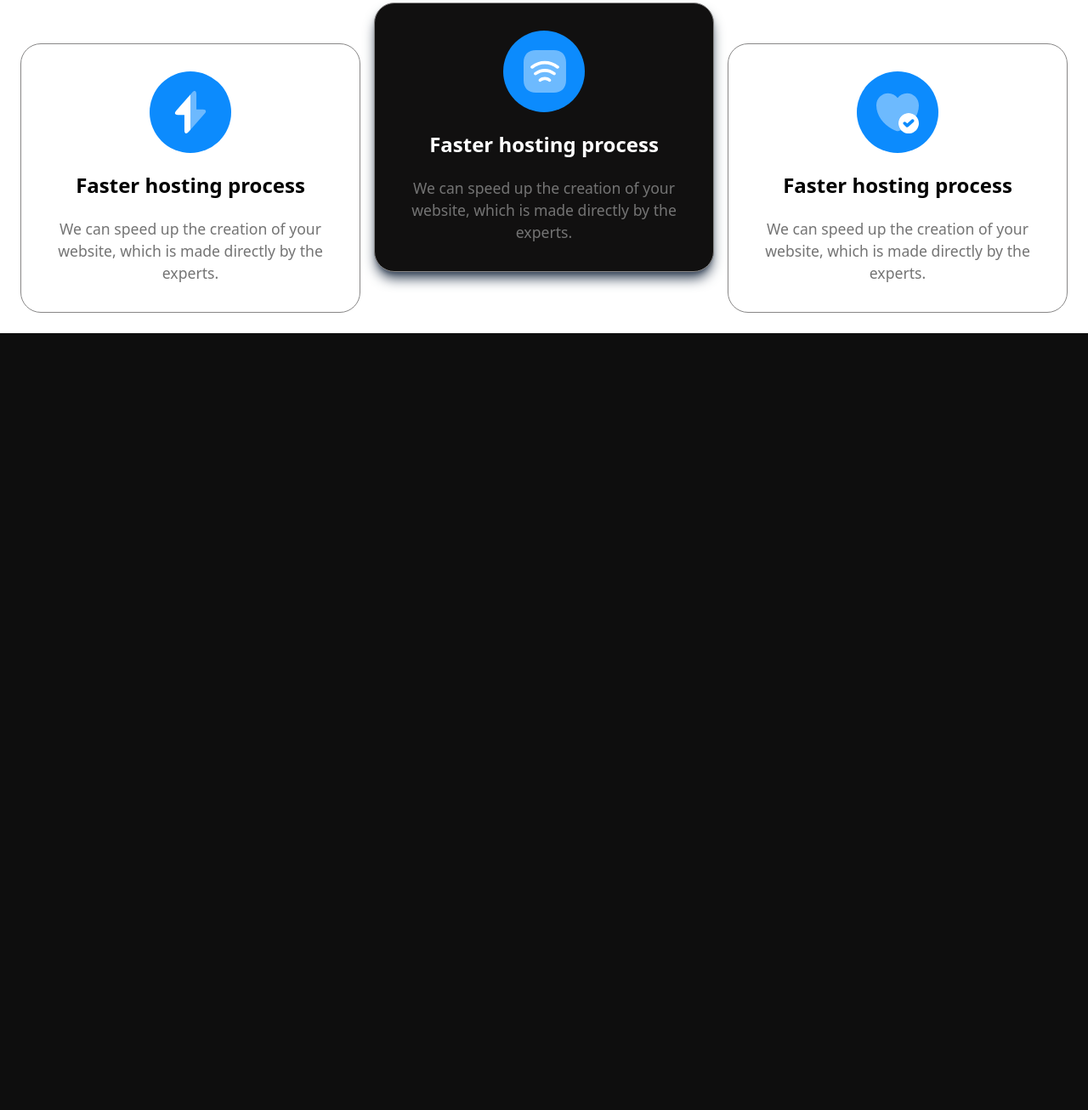
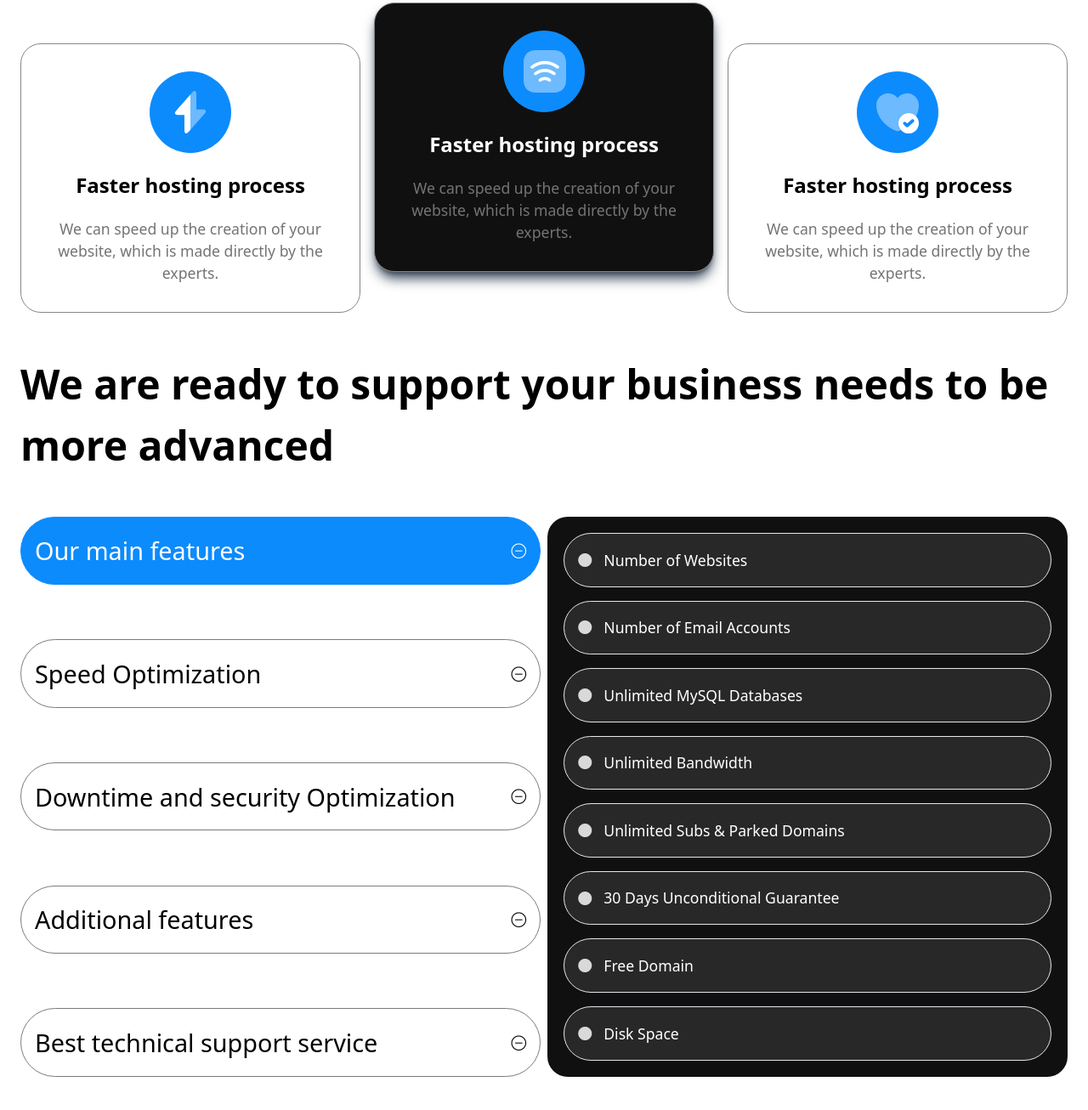
Before and after one commit to Sachin-Dabgar/fsjs2.0, a website: page 02_Project- Hosting Site Landing Page/index.html in a window 1280 px wide. Shown: the part 1146-2452 px from the top of the page at 85% size. Before the commit the page ends 1538 px from the top, so only its background shows below. Drawn offline with nearby package versions, Linux system fonts and the light colour scheme.

Commit message:
added some more sections

```diff
--- a/02_Project- Hosting Site Landing Page/index.html
+++ b/02_Project- Hosting Site Landing Page/index.html
@@ -6,6 +6,7 @@
     <meta name="viewport" content="width=device-width, initial-scale=1.0">
     <title>Credit-Card Landing Page</title>
     <link rel="stylesheet" href="https://cdnjs.cloudflare.com/ajax/libs/font-awesome/6.3.0/css/all.min.css">
+    <link rel="stylesheet" href="https://cdnjs.cloudflare.com/ajax/libs/bootstrap-icons/1.10.3/font/bootstrap-icons.min.css" integrity="sha512-YFENbnqHbCRmJt5d+9lHimyEMt8LKSNTMLSaHjvsclnZGICeY/0KYEeiHwD1Ux4Tcao0h60tdcMv+0GljvWyHg==" crossorigin="anonymous" referrerpolicy="no-referrer" />
     <link rel="shortcut icon" href="./assets/Icons/fast.svg" type="image/x-icon">
     <script src="https://cdn.tailwindcss.com"></script>
 </head>
@@ -116,6 +117,83 @@
 
         <!-- feature card section -->
 
+        <!-- feature heading section -->
+
+        <section class="bg-[#FFFFFF] p-6">
+            <div>
+                <h1 class="text-[1.3rem] font-semibold md:text-[2rem] lg:text-[3rem]">We are ready to support your business needs to be more advanced</h1>
+            </div>
+        </section>
+
+        <!-- feature heading section -->
+
+        <!-- menu type feature section -->
+
+        <section class="bg-[#FFFFFF] p-6 pb-[4em]">
+            <div class="grid grid-cols-1 lg:grid-cols-2 lg:gap-2">
+                <!-- left div -->
+                <div class="flex flex-col gap-4 justify-between">
+                    <div class="flex items-center justify-between rounded-full border border-[#0C8BFD] bg-[#0C8BFD] px-[1em] py-[1.1em]">
+                        <span class="text-white text-[1.1rem] font-medium lg:text-[1.8rem]">Our main features</span>
+                        <i class="bi bi-dash-circle text-white text-[1.1rem]"></i>
+                    </div>
+                    <div class="flex items-center justify-between rounded-full border border-[#7c7c7c] bg-transparent px-[1em] py-[1.1em]">
+                        <span class="text-black text-[1.1rem] font-medium lg:text-[1.8rem]">Speed Optimization</span>
+                        <i class="bi bi-dash-circle text-black text-[1.1rem]"></i>
+                    </div>
+                    <div class="flex items-center justify-between rounded-full border border-[#7c7c7c] bg-transparent px-[1em] py-[1.1em]">
+                        <span class="text-black text-[1.1rem] font-medium lg:text-[1.8rem]">Downtime and security Optimization</span>
+                        <i class="bi bi-dash-circle text-black text-[1.1rem]"></i>
+                    </div>
+                    <div class="flex items-center justify-between rounded-full border border-[#7c7c7c] bg-transparent px-[1em] py-[1.1em]">
+                        <span class="text-black text-[1.1rem] font-medium lg:text-[1.8rem]">Additional features</span>
+                        <i class="bi bi-dash-circle text-black text-[1.1rem]"></i>
+                    </div>
+                    <div class="flex items-center justify-between rounded-full border border-[#7c7c7c] bg-transparent px-[1em] py-[1.1em]">
+                        <span class="text-black text-[1.1rem] font-medium lg:text-[1.8rem]">Best technical support service</span>
+                        <i class="bi bi-dash-circle text-black text-[1.1rem]"></i>
+                    </div>
+                </div>
+                <!-- right div -->
+                <div class="bg-[#111010] rounded-3xl p-[1.2em] flex flex-col gap-4 mt-[1em] lg:mt-0">
+                    <div class="flex items-center rounded-full border bg-[#292828] px-[1em] py-[1.1em]">
+                        <i class="bi bi-circle-fill text-[#D9D9D9]"></i>
+                        <span class="text-white text-[1.1rem] ml-[0.8em]">Number of Websites</span>
+                    </div>
+                    <div class="flex items-center rounded-full border bg-[#292828] px-[1em] py-[1.1em]">
+                        <i class="bi bi-circle-fill text-[#D9D9D9]"></i>
+                        <span class="text-white text-[1.1rem] ml-[0.8em]">Number of Email Accounts</span>
+                    </div>
+                    <div class="flex items-center rounded-full border bg-[#292828] px-[1em] py-[1.1em]">
+                        <i class="bi bi-circle-fill text-[#D9D9D9]"></i>
+                        <span class="text-white text-[1.1rem] ml-[0.8em]">Unlimited MySQL Databases</span>
+                    </div>
+                    <div class="flex items-center rounded-full border bg-[#292828] px-[1em] py-[1.1em]">
+                        <i class="bi bi-circle-fill text-[#D9D9D9]"></i>
+                        <span class="text-white text-[1.1rem] ml-[0.8em]">Unlimited Bandwidth</span>
+                    </div>
+                    <div class="flex items-center rounded-full border bg-[#292828] px-[1em] py-[1.1em]">
+                        <i class="bi bi-circle-fill text-[#D9D9D9]"></i>
+                        <span class="text-white text-[1.1rem] ml-[0.8em]">Unlimited Subs & Parked Domains</span>
+                    </div>
+                    <div class="flex items-center rounded-full border bg-[#292828] px-[1em] py-[1.1em]">
+                        <i class="bi bi-circle-fill text-[#D9D9D9]"></i>
+                        <span class="text-white text-[1.1rem] ml-[0.8em]">30 Days Unconditional Guarantee</span>
+                    </div>
+                    <div class="flex items-center rounded-full border bg-[#292828] px-[1em] py-[1.1em]">
+                        <i class="bi bi-circle-fill text-[#D9D9D9]"></i>
+                        <span class="text-white text-[1.1rem] ml-[0.8em]">Free Domain</span>
+                    </div>
+                    <div class="flex items-center rounded-full border bg-[#292828] px-[1em] py-[1.1em]">
+                        <i class="bi bi-circle-fill text-[#D9D9D9]"></i>
+                        <span class="text-white text-[1.1rem] ml-[0.8em]">Disk Space</span>
+                    </div>
+                </div>
+            </div>
+        </section>
+
+        <!-- menu type feature section -->
+
     </main>
 </body>
 </html>
```
